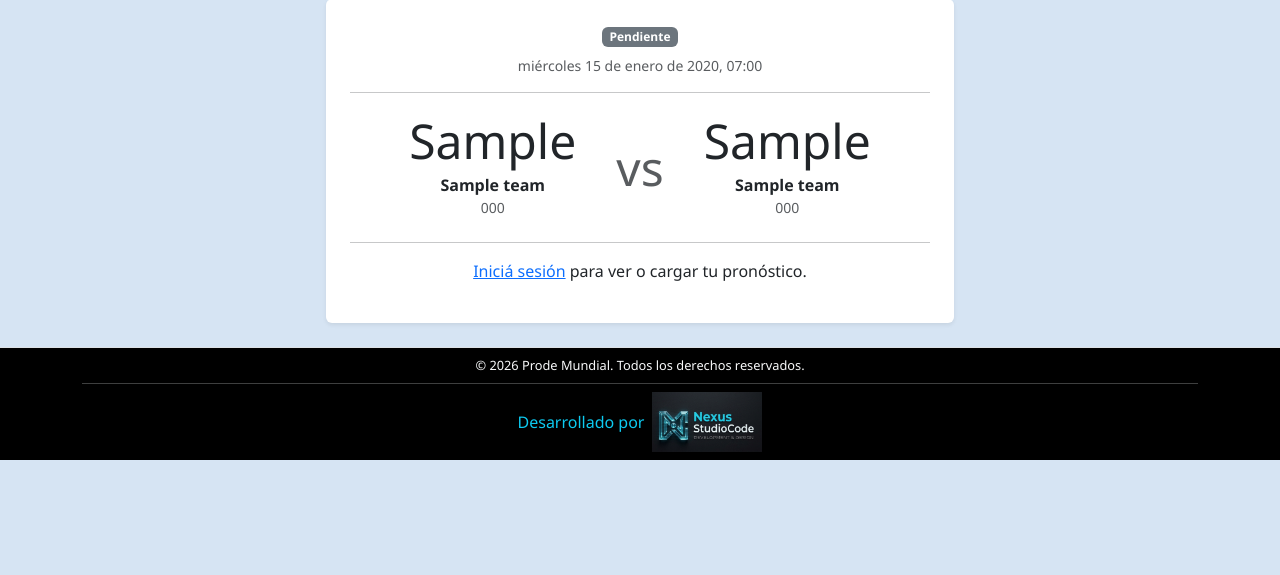
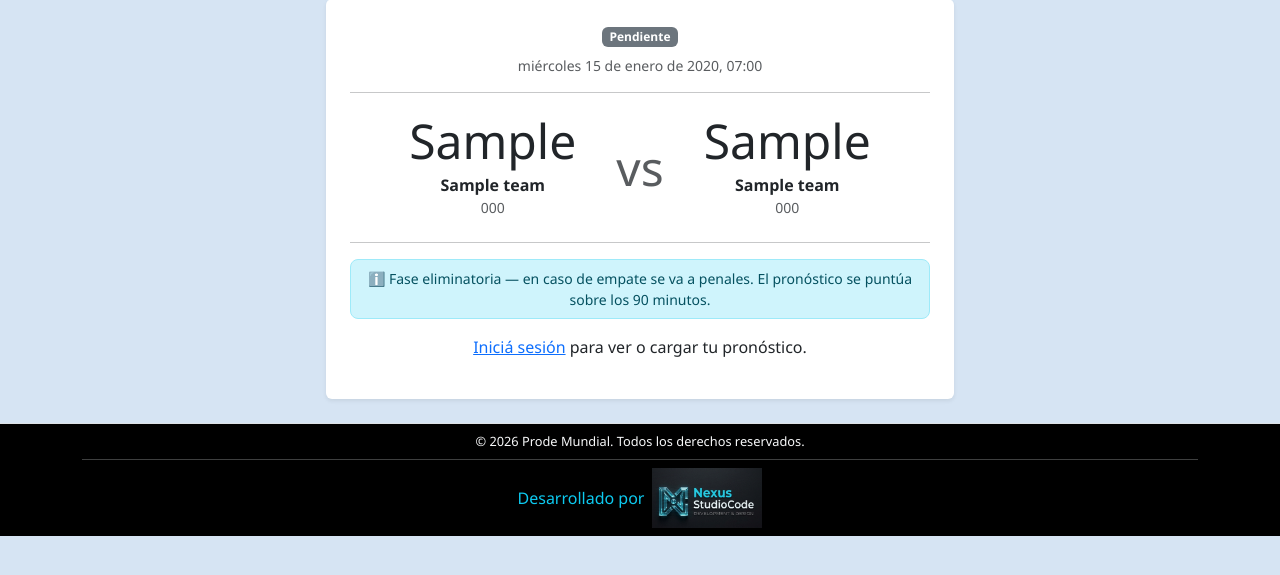
Before and after one commit to TatoMesa/Prode-Mundial, a Django app: page /matches/1/ in a window 1280 px wide. Shown: the part 110-685 px from the top of the page. Run offline with Django 4.2, Linux system fonts and the light colour scheme; tables that the repository leaves empty hold one stand-in row (values such as "Sample post"); some libraries are stand-ins or nearby versions.

Commit message:
Feat: agregado de texto explicativo en patidos definidos por penales

```diff
--- a/templates/matches/detail.html
+++ b/templates/matches/detail.html
@@ -62,6 +62,25 @@
         </div>
 
         <hr>
+
+        <!-- Info penales para partidos eliminatorios -->
+        {% if match.knockout_match %}
+        <div class="alert alert-info py-2 mb-3 small text-center">
+          {% if match.status == 'FINISHED' %}
+          {% if match.knockout_match.went_to_penalties %}
+          ⚽ Partido definido por penales: {{ match.knockout_match.home_penalties }} — {{ match.knockout_match.away_penalties }}
+          {% else %}
+          ✓ Partido definido en 90 minutos.
+          {% endif %}
+          {% else %}
+          ℹ️ Fase eliminatoria — en caso de empate se va a penales. El pronóstico se puntúa sobre los 90 minutos.
+          {% endif %}
+        </div>
+        {% endif %}
+
+        <!-- Sección de pronóstico del usuario -->
+        <div class="mt-3">
+
 
         <!-- Sección de pronóstico del usuario -->
         <div class="mt-3">
--- a/templates/predictions/prediction_form.html
+++ b/templates/predictions/prediction_form.html
@@ -99,6 +99,11 @@
               <strong class="text-muted">0 pts</strong>
             </div>
           </div>
+          {% if match.knockout_match %}
+          <div class="alert alert-info py-2 mb-3 small text-center">
+            ℹ️ Fase eliminatoria — el pronóstico se puntúa sobre el resultado final (90 min + suplementario). Si hay penales, no cuentan.
+          </div>
+          {% endif %}
 
           <button
             type="submit"
```
